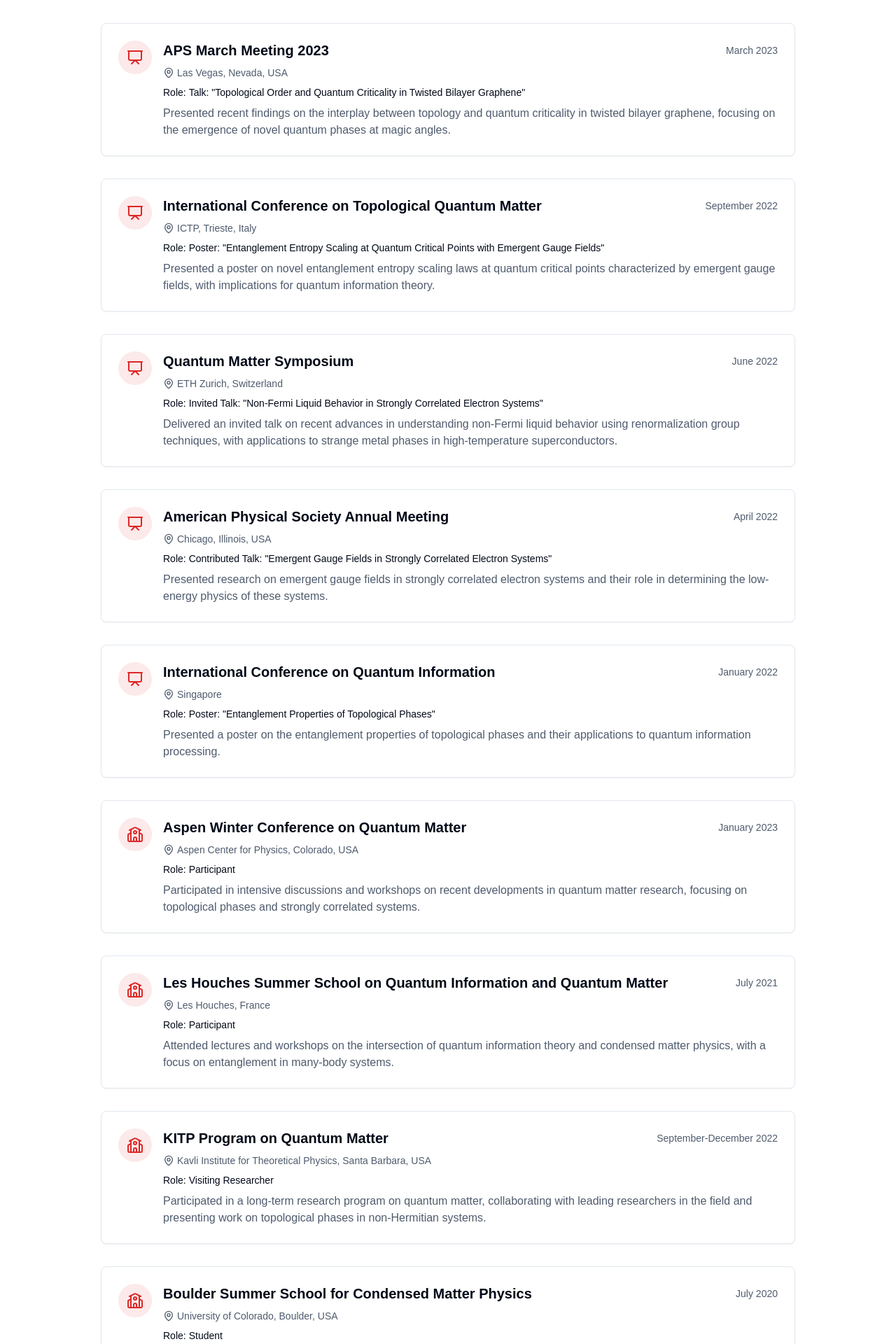
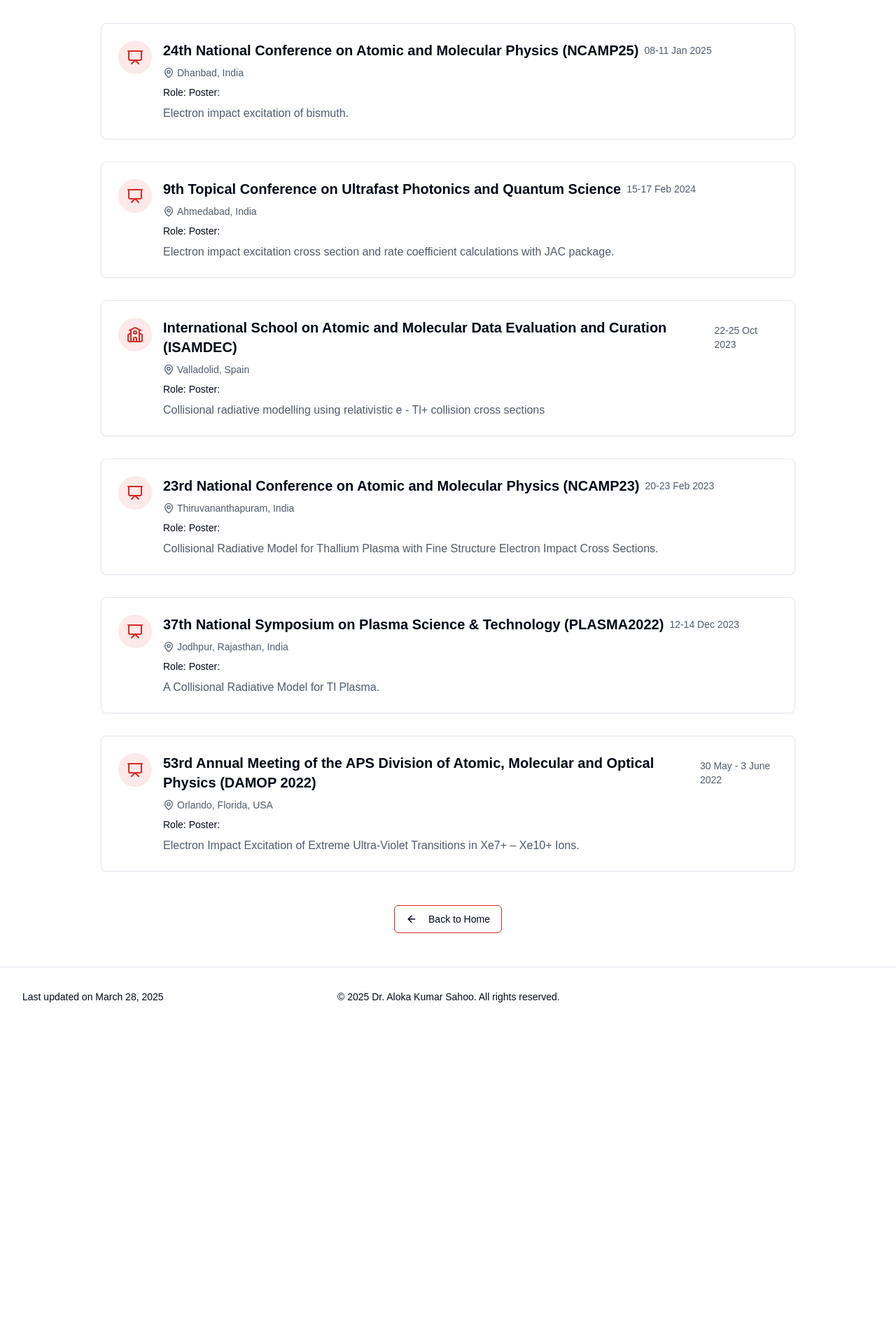
Before and after one commit to sahoo-ak/personal-webpage-1, a Next.js app: page /conferences in a window 1280 px wide. Shown: the part 200-2120 px from the top of the page at 70% size. After the commit the page ends 1666 px from the top, so only its background shows below. Built offline with nearby package versions, Linux system fonts and the light colour scheme; some icons are missing.

Commit message:
data updated

```diff
--- a/app/research/confined-atomic-systems/page.tsx
+++ b/app/research/confined-atomic-systems/page.tsx
@@ -3,15 +3,16 @@ import Image from "next/image"
 import { Button } from "@/components/ui/button"
 import { Card, CardContent } from "@/components/ui/card"
 import { ArrowLeft, Users, BookOpen } from "lucide-react"
+import { personalInfo} from "@/data/profile"
 import { Footer } from "@/components/footer"
 
-export default function QuantumInformationPage() {
+export default function ConfinedAtomicSystemsPage() {
   return (
     <div className="min-h-screen flex flex-col">
       <header className="border-b bg-background/95 backdrop-blur supports-[backdrop-filter]:bg-background/60">
         <div className="container flex h-16 items-center justify-between max-w-7xl mx-auto px-4 sm:px-6 lg:px-8">
           <Link href="/" className="font-semibold text-xl">
-            Dr. Alex Chen
+            {personalInfo.name}
           </Link>
           <Button variant="ghost" size="sm" asChild>
             <Link href="/#research" className="flex items-center gap-2">
@@ -23,7 +24,7 @@ export default function QuantumInformationPage() {
 
       <main className="flex-1 container py-12 max-w-5xl mx-auto px-4">
         <div className="mb-8">
-          <h1 className="text-3xl font-bold tracking-tighter sm:text-4xl md:text-5xl mb-4">Quantum Information</h1>
+          <h1 className="text-3xl font-bold tracking-tighter sm:text-4xl md:text-5xl mb-4">Confined Atomic Systems</h1>
           <p className="text-muted-foreground max-w-[700px] text-lg">
             I investigate the intersection of quantum information theory and condensed matter physics, particularly
             entanglement properties of many-body systems and their applications to quantum computing.
--- a/components/sections/conferences-section.tsx
+++ b/components/sections/conferences-section.tsx
@@ -34,13 +34,13 @@ export function ConferencesSection() {
                   <div className="flex flex-col gap-2 mb-2">
                     <div className="flex items-center text-sm text-muted-foreground">
                       <MapPin className="h-4 w-4 mr-1" />
-                      {event.location}
+                      {event.organization} {event.location}
                     </div>
                     <div className="flex items-center text-sm">
-                      <span className="font-medium mr-1">Role:</span> {event.role}
+                      <span className="font-medium mr-1"></span> {event.role} {event.description}
                     </div>
                   </div>
-                  <p className="text-muted-foreground">{event.description}</p>
+                  {/* <p className="text-muted-foreground">{event.description}</p> */}
                 </div>
               </div>
             </CardContent>
--- a/components/sections/research-section.tsx
+++ b/components/sections/research-section.tsx
@@ -34,7 +34,8 @@ export function ResearchSection() {
             <CardFooter className="pt-0 pb-6 px-6">
               <Button variant="outline" className="border-primary hover:bg-primary/10 w-full" asChild>
                 <Link
-                  href={`/research/${area.title.toLowerCase().replace(/\s+/g, "-")}`}
+                  href="/#research"
+                  // href={`/research/${area.title.toLowerCase().replace(/\s+/g, "-")}`}
                   className="flex items-center justify-center"
                 >
                   Read More <ArrowRight className="ml-2 h-4 w-4" />
--- a/data/conferences.ts
+++ b/data/conferences.ts
@@ -4,100 +4,63 @@ import type { AcademicEvent } from "@/types"
 export const academicEvents: AcademicEvent[] = [
   // Add conferences
   {
-    title: "APS March Meeting 2023",
-    location: "Las Vegas, Nevada, USA",
-    date: "March 2023",
-    role: 'Talk: "Topological Order and Quantum Criticality in Twisted Bilayer Graphene"',
-    description:
-      "Presented recent findings on the interplay between topology and quantum criticality in twisted bilayer graphene, focusing on the emergence of novel quantum phases at magic angles.",
+    title: "24th National Conference on Atomic and Molecular Physics (NCAMP25)",
+    organization: "Indian Institute of Techlogy (ISM) Dhanabad",
+    location: "Dhanbad, India",
+    date: "08-11 Jan 2025",
+    role: 'Poster: ',
+    description: "Electron impact excitation of bismuth.",
     type: "conference",
     featured: true,
   },
   {
-    title: "International Conference on Topological Quantum Matter",
-    location: "ICTP, Trieste, Italy",
-    date: "September 2022",
-    role: 'Poster: "Entanglement Entropy Scaling at Quantum Critical Points with Emergent Gauge Fields"',
-    description:
-      "Presented a poster on novel entanglement entropy scaling laws at quantum critical points characterized by emergent gauge fields, with implications for quantum information theory.",
+    title: "9th Topical Conference on Ultrafast Photonics and Quantum Science",
+    organization: "Physical Research Laboratory",
+    location: "Ahmedabad, India",
+    date: "15-17 Feb 2024",
+    role: 'Poster: ',
+    description: "Electron impact excitation cross section and rate coefficient calculations with JAC package.",
     type: "conference",
     featured: true,
   },
   {
-    title: "Quantum Matter Symposium",
-    location: "ETH Zurich, Switzerland",
-    date: "June 2022",
-    role: 'Invited Talk: "Non-Fermi Liquid Behavior in Strongly Correlated Electron Systems"',
-    description:
-      "Delivered an invited talk on recent advances in understanding non-Fermi liquid behavior using renormalization group techniques, with applications to strange metal phases in high-temperature superconductors.",
-    type: "conference",
-    featured: true,
-  },
-  // Add additional conferences
-  {
-    title: "American Physical Society Annual Meeting",
-    location: "Chicago, Illinois, USA",
-    date: "April 2022",
-    role: 'Contributed Talk: "Emergent Gauge Fields in Strongly Correlated Electron Systems"',
-    description:
-      "Presented research on emergent gauge fields in strongly correlated electron systems and their role in determining the low-energy physics of these systems.",
-    type: "conference",
-  },
-  {
-    title: "International Conference on Quantum Information",
-    location: "Singapore",
-    date: "January 2022",
-    role: 'Poster: "Entanglement Properties of Topological Phases"',
-    description:
-      "Presented a poster on the entanglement properties of topological phases and their applications to quantum information processing.",
-    type: "conference",
-  },
-  // Add schools
-  {
-    title: "Aspen Winter Conference on Quantum Matter",
-    location: "Aspen Center for Physics, Colorado, USA",
-    date: "January 2023",
-    role: "Participant",
-    description:
-      "Participated in intensive discussions and workshops on recent developments in quantum matter research, focusing on topological phases and strongly correlated systems.",
+    title: "International School on Atomic and Molecular Data Evaluation and Curation (ISAMDEC)",
+    organization: "University de Valladolid, Spain in cooperation with the National Institute of Standards and Technology (NIST), USA and the International Atomic Energy Agency (IAEA)",
+    location: "Valladolid, Spain",
+    date: "22-25 Oct 2023",
+    role: 'Poster: ',
+    description: "Collisional radiative modelling using relativistic e - Tl+ collision cross sections",
     type: "school",
     featured: true,
   },
   {
-    title: "Les Houches Summer School on Quantum Information and Quantum Matter",
-    location: "Les Houches, France",
-    date: "July 2021",
-    role: "Participant",
-    description:
-      "Attended lectures and workshops on the intersection of quantum information theory and condensed matter physics, with a focus on entanglement in many-body systems.",
-    type: "school",
+    title: "23rd National Conference on Atomic and Molecular Physics (NCAMP23)",
+    organization: "Indian Institute of Space Science and Technology (IIST)",
+    location: "Thiruvananthapuram, India",
+    date: "20-23 Feb 2023",
+    role: 'Poster: ',
+    description: "Collisional Radiative Model for Thallium Plasma with Fine Structure Electron Impact Cross Sections.",
+    type: "conference",
+    featured: true,
   },
   {
-    title: "KITP Program on Quantum Matter",
-    location: "Kavli Institute for Theoretical Physics, Santa Barbara, USA",
-    date: "September-December 2022",
-    role: "Visiting Researcher",
-    description:
-      "Participated in a long-term research program on quantum matter, collaborating with leading researchers in the field and presenting work on topological phases in non-Hermitian systems.",
-    type: "school",
-  },
-  // Add additional schools/workshops
-  {
-    title: "Boulder Summer School for Condensed Matter Physics",
-    location: "University of Colorado, Boulder, USA",
-    date: "July 2020",
-    role: "Student",
-    description:
-      "Attended lectures and workshops on topological phases of matter and quantum information theory, with a focus on applications to quantum computing.",
-    type: "school",
+    title: "37th National Symposium on Plasma Science & Technology (PLASMA2022)",
+    organization: "Indian Institute of Technology Jodhpur with Plasma Science Society of India (PSSI)",
+    location: "Jodhpur, Rajasthan, India",
+    date: "12-14 Dec 2023",
+    role: 'Poster: ',
+    description: "A Collisional Radiative Model for Tl Plasma.",
+    type: "conference",
+    featured: true,
   },
   {
-    title: "Quantum Materials Workshop",
-    location: "Max Planck Institute, Dresden, Germany",
-    date: "May 2021",
-    role: "Invited Participant",
-    description:
-      "Participated in a workshop focused on recent developments in quantum materials research, with emphasis on experimental techniques and theoretical models.",
-    type: "school",
+    title: "53rd Annual Meeting of the APS Division of Atomic, Molecular and Optical Physics (DAMOP 2022)",
+    organization: "American Physical Society",
+    location: "Orlando, Florida, USA",
+    date: "30 May - 3 June 2022",
+    role: 'Poster: ',
+    description: "Electron Impact Excitation of Extreme Ultra-Violet Transitions in Xe7+ – Xe10+ Ions.",
+    type: "conference",
+    featured: true,
   },
 ]
--- a/data/profile.ts
+++ b/data/profile.ts
@@ -3,7 +3,7 @@ import type { SocialLink, Section, DropdownSection } from "@/types"
 
 export const personalInfo = {
   name: "Dr. Aloka Kumar Sahoo",
-  title: "Postdoctoral Researcher in Theoretical Physics",
+  title: "Postdoctoral Researcher in Theoretical Atomic Physics",
   institution: "Helmholtz-Insitut Jena, Germany",
   description: "Specializing in Atomic Physics.",
   profileImage: "./photo-1.JPG",
```
Also changed, not shown: app/research/atomic-cascades/page.tsx (+4 -3 lines), app/research/atomic-structure/page.tsx (+9 -11 lines), app/research/electron-atom-interactions/page.tsx (+4 -3 lines), data/research.ts (+5 -5 lines), types/index.ts (+1 -9 lines).
